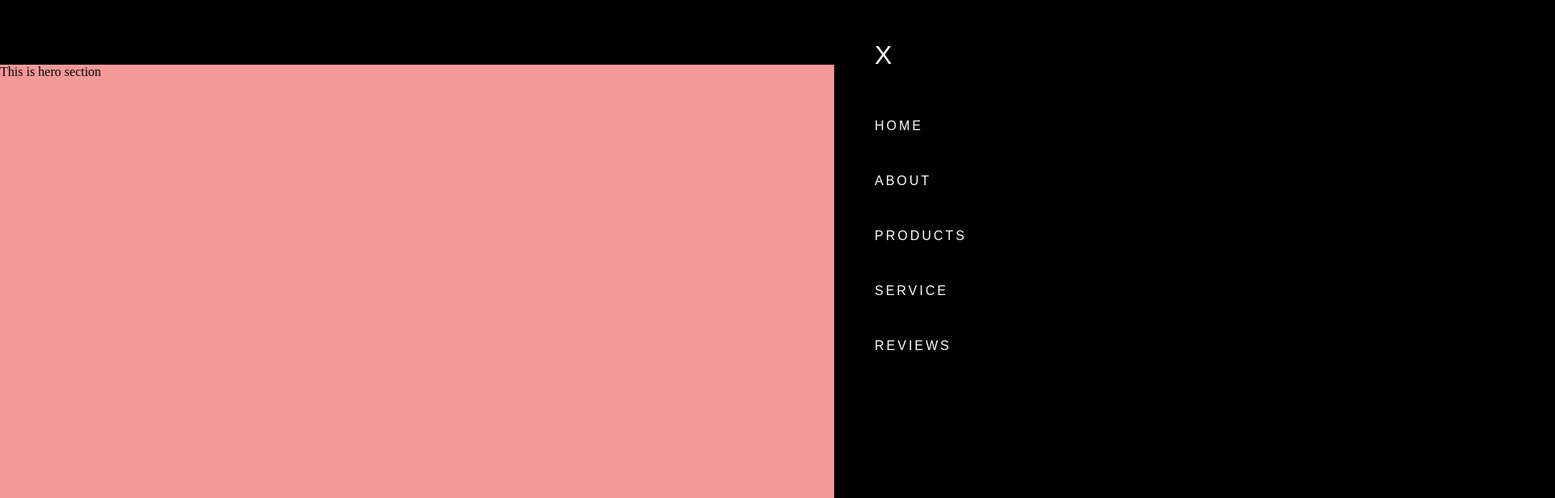
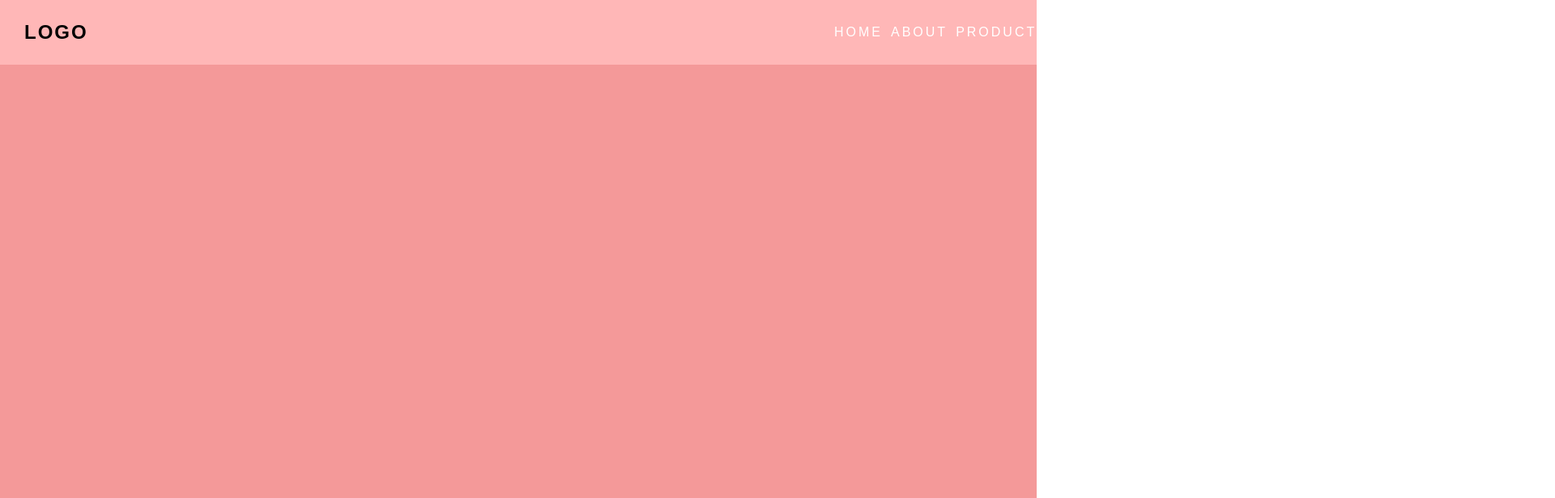
Before and after one commit to lanamae/Front-End-Practice, a plain HTML site: page RESPONSIVE WEBSITE/responsive.html in a window 1280 px wide. Shown: the top 616 px of the page at 81% size, 1920 px wide, since content can reach past the window. Drawn offline with Linux system fonts and the light colour scheme.

```diff
--- a/RESPONSIVE WEBSITE/desktop.css
+++ b/RESPONSIVE WEBSITE/desktop.css
@@ -1,5 +1,42 @@
 @media  (min-width: 1000px) {
     .navbar{
-        background: #000;
+        justify-content: space-between;
+        align-items: center;
+        position: fixed;
     }
+
+    .navbar .navlinks{
+        width: auto;
+        height: auto;
+
+        display: flex;
+        flex-direction: row;
+        justify-content: space-between;
+        background: none;
+        transition: none;
+        margin-right: auto;
+
+
+        padding: 30px 0px;
+        list-style: none;
+
+
+        gap: 10px;
+        /* margin-left: auto;/ */
+        /* transition: margin-left 2s ease-in 50ms; */
+    }
+
+    .navbar .menu-bar{
+        display: none;
+    }
+
+    .navbar .navlinks .close{
+        display: none;
+    }
+
+    .navbar .navlinks li{
+        padding: 0px 0px;
+        transition: none;
+    }
+
 }
--- a/RESPONSIVE WEBSITE/style.css
+++ b/RESPONSIVE WEBSITE/style.css
@@ -12,7 +12,7 @@
     height: 80px;
     background: #ffb7b7;
     position: relative;
-    padding: 20px 30px;
+    padding: 0px 30px;
     font-family: sans-serif;
 
     display: flex;
@@ -35,7 +35,7 @@
     background: #000;
     position: absolute;
     /* right: 0; */
-    top: 0;
+
 
     padding: 30px 0px;
     list-style: none;
@@ -93,6 +93,7 @@
     width: 60px;
     height: 150px;
     cursor: pointer;
+    margin-top: 20px;
 
     display: flex;
     flex-direction: column;
```
